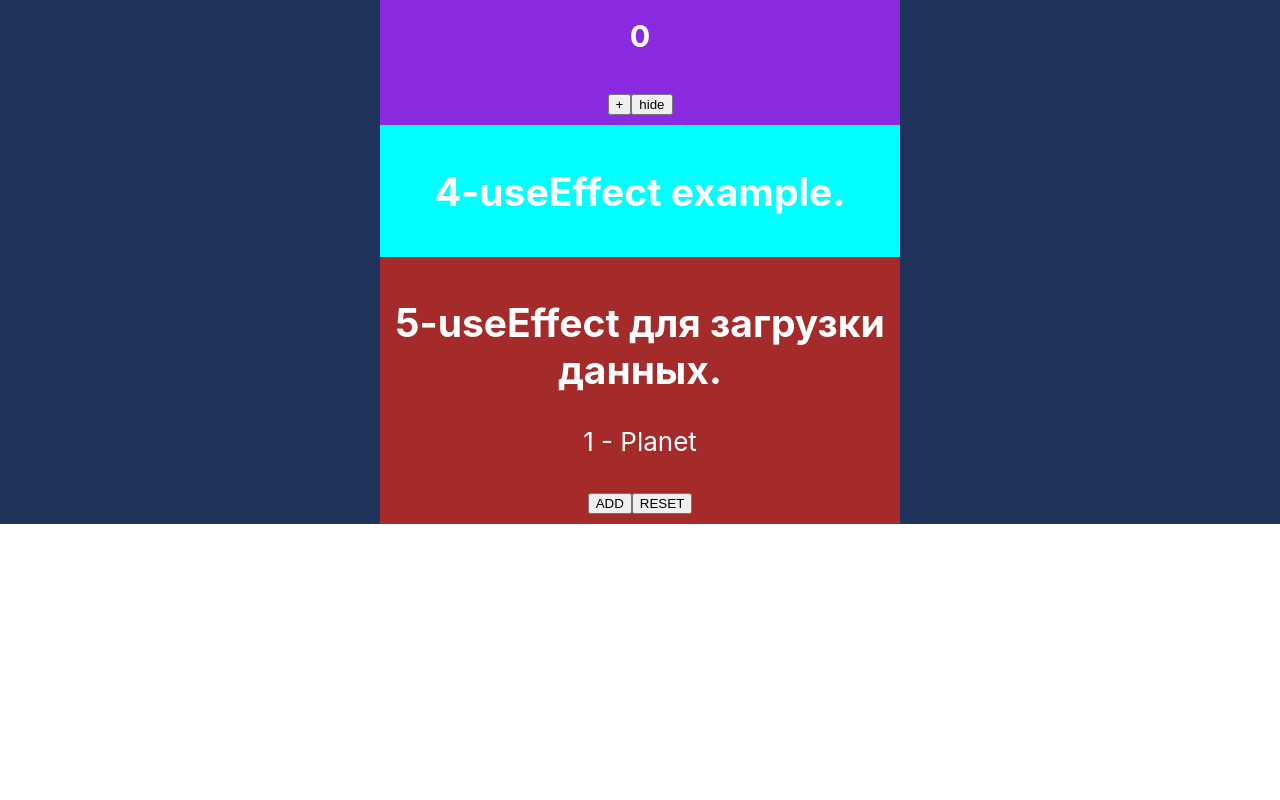
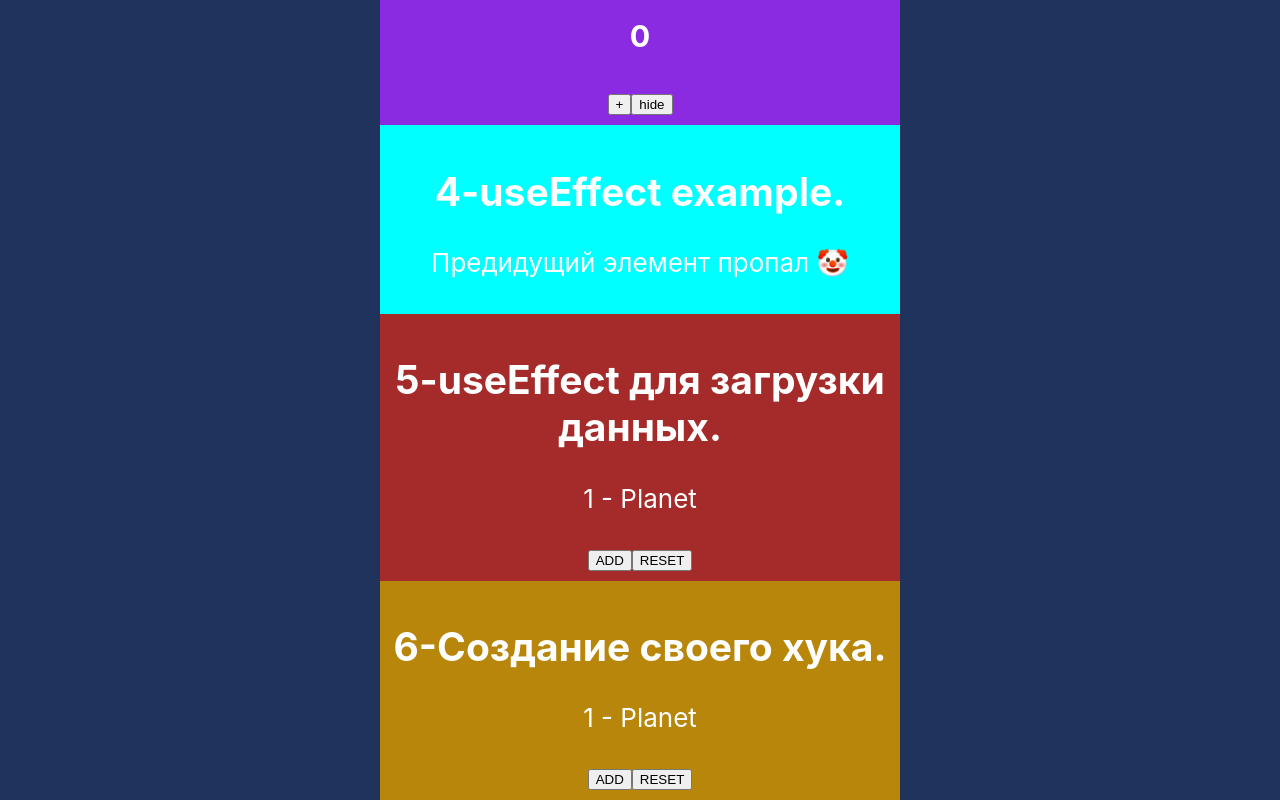
Before and after one commit to ybeliaev/for-react-test, a React (Create React App) app: page / in a window 1280 px wide. Shown: the part 530-1330 px from the top of the page. Before the commit the page ends 1054 px from the top, so only its background shows below. Built offline with nearby package versions, Linux system fonts and the light colour scheme; no server answers.

Commit message:
6-свои хуки

```diff
--- a/src/App.jsx
+++ b/src/App.jsx
@@ -7,6 +7,7 @@ import {Child} from "./components/2-useContext"
 import {EffectComponent} from "./components/3-useEffect"
 import {Notification} from "./components/4-useEffect"
 import {PlanetInfo} from "./components/5-useEffect"
+import {PlanetInfoHook} from "./components/6-create_hook"
 
 
 function App() {
@@ -20,6 +21,7 @@ function App() {
           <EffectComponent />
           <Notification />
           <PlanetInfo />
+          <PlanetInfoHook/>
       </header>
     </div>
   );
--- a/src/components/4-useEffect.jsx
+++ b/src/components/4-useEffect.jsx
@@ -6,13 +6,14 @@ export const Notification = () => {
     useEffect(() => {
         const timeout = setTimeout(()=>{
             setVisible(false)
-        },1500)
+        },2500)
         return () => clearTimeout(timeout)
     }, [])// не зависит от данных, запуск при старте, поэтому []
     return(
     <div style={{backgroundColor:"Aqua", padding: 10, width: '100%'}}>
         <h2>4-useEffect example.</h2>
-        {visible && (<p>Hello, Notification component! &#9200;</p>)}
+        {visible && (<p>Hello, через 2.5 сек я пропаду! &#9200;</p>)}
+        {!visible && (<p>Предидущий элемент пропал &#129313;</p>)}
     </div>
     )
 }
--- a/src/components/5-useEffect.jsx
+++ b/src/components/5-useEffect.jsx
@@ -9,7 +9,8 @@ export const PlanetInfo = () => {
         fetch(`http://swapi.dev/api/planets/${id}/`)
         .then(res => res.json())
         .then(data => !cancelled && setName(data.name))
-        return () => cancelled = true
+        return () => cancelled = true // исполнится для пред. эффекта,
+        // его данные загрузятся но не отобразятся
     }, [id])
 
     return(
--- /dev/null
+++ b/src/components/6-create_hook.jsx
@@ -0,0 +1,26 @@
+import React, { useState, useEffect } from "react"
+
+const usePlanetInfo = (id) => {
+    const [name, setName] = useState(null)
+    useEffect(()=>{
+        let cancelled = true
+        fetch(`http://swapi.dev/api/planets/${id}/`)
+        .then(res => res.json())
+        .then(data => cancelled && setName(data.name))
+        return () => cancelled = false
+    }, [id])
+    return name
+}
+
+export const PlanetInfoHook = () => {
+    const [id, setID] = useState(1)
+    const name = usePlanetInfo(id)
+    return(
+        <div style={{backgroundColor:"DarkGoldenRod", padding: 10, width: '100%'}}>
+        <h2>6-Создание своего хука.</h2>
+        <p>{id} - {name} Planet </p>
+        <button onClick = {()=>{setID(i => i + 1)}}>ADD</button>
+        <button onClick = {()=>{setID(i => i = 1)}}>RESET</button>
+    </div>
+    )
+}
```
